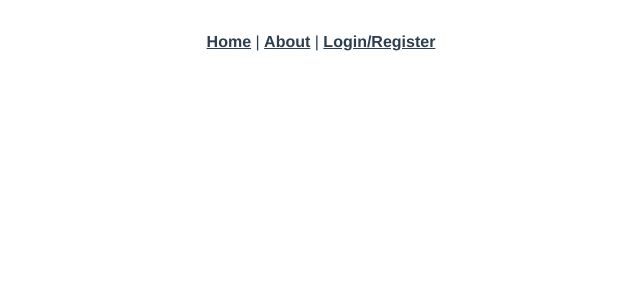
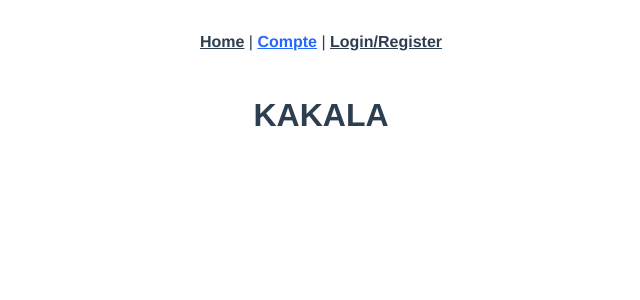
Before and after one commit to Bescore/Test-technique, a Vue app in the folder frontend/: page /compte in a window 1280 px wide. Shown: the top 300 px of the page, without its empty margins (319-959 px from the left). Built offline with nearby package versions, Linux system fonts and the light colour scheme.

Commit message:
route de validatiorn de la place choisi avec les recherche globales de place

```diff
--- a/frontend/src/App.vue
+++ b/frontend/src/App.vue
@@ -2,7 +2,7 @@
 	<div id="app">
 		<nav>
 			<router-link to="/home">Home</router-link> |
-			<router-link to="/about">About</router-link> |
+			<router-link to="/compte">Compte</router-link> |
       <router-link to="/">Login/Register</router-link>
 		</nav>
 		<router-view />
--- a/frontend/src/components/HelloWorld.vue
+++ b/frontend/src/components/HelloWorld.vue
@@ -1,10 +1,10 @@
 <template>
 	<div class="containers">
 		<h2>Garez-vous !</h2>
-		<div  class="sub_contains">
+		<div class="sub_contains">
 			<h4>Quelles sont les places disponible?</h4>
 
-			<div  class="div_place">
+			<div class="div_place">
 				<form v-on:submit.prevent>
 					<input
 						class="recherche"
@@ -24,6 +24,7 @@
 				</p>
 				<form v-on:submit.prevent>
 					<input
+						@click="getThisSpot()"
 						type="submit"
 						class="validate"
 						value="Se garer à cette place"
@@ -31,8 +32,8 @@
 				</form>
 			</div>
 			<div id="sub"></div>
-			<div  class="div_etage">
-				<form  v-on:submit.prevent id="par_etage">
+			<div class="div_etage">
+				<form v-on:submit.prevent id="par_etage">
 					<form class="form_radio">
 						<label for="radio_1">1</label>
 						<input
@@ -112,7 +113,7 @@ export default {
 			"fr-Fr",
 			options
 		)}</div>`;
-		const net=document.getElementById('sub')
+		const net = document.getElementById("sub");
 		net.appendChild(date);
 	},
 	name: "HelloWorld",
@@ -139,7 +140,6 @@ export default {
 			const plac = [];
 			const response = await axios.get("api/test/");
 			response.data.map((element) => {
-				console.log(element);
 				plac.push(element.nom_de_place);
 				this.place = plac;
 			});
@@ -154,6 +154,15 @@ export default {
 				this.place_par_etage = floor_plac;
 				console.log(this.selected);
 			});
+		},
+		async getThisSpot() {
+			const response = await axios.put("api/test/spot", {
+				place: this.selected,
+				userId: localStorage.getItem("othersecret"),
+			});
+			if (response.data == "place non disponible") {
+				alert("cette place de parking n'est pas disponible");
+			}
 		},
 	},
 };
@@ -238,7 +247,7 @@ form#par_etage .recherche {
 .validate:hover {
 	transform: scale(1.1);
 }
-footer{
+footer {
 	padding: 10px;
 }
 </style>
--- /dev/null
+++ b/frontend/src/components/compte.vue
@@ -0,0 +1,13 @@
+<template>
+  <h1>KAKALA</h1>
+</template>
+
+<script>
+export default {
+
+}
+</script>
+
+<style>
+
+</style>
--- a/frontend/src/components/login.vue
+++ b/frontend/src/components/login.vue
@@ -92,7 +92,7 @@ export default {
 				localStorage.getItem("secret") == response.data.token &&
 				localStorage.getItem("othersecret") == response.data.userId
 			) {
-				this.$router.push("/");
+				this.$router.push("/home");
 			} else {
 				alert("mauvaises données");
 			}
--- a/frontend/src/router/index.js
+++ b/frontend/src/router/index.js
@@ -11,13 +11,11 @@ const routes = [
     component: HomeView
   },
   {
-    path: '/about',
-    name: 'about',
-    // route level code-splitting
-    // this generates a separate chunk (about.[hash].js) for this route
-    // which is lazy-loaded when the route is visited.
-    component: () => import(/* webpackChunkName: "about" */ '../views/AboutView.vue')
+    path: '/compte',
+    name: 'compteview',
+    component: () => import(/* webpackChunkName: "about" */ '../views/compte.vue')
   },
+
   {
     path: '/',
     name: 'log',
--- a/frontend/src/views/AboutView.vue
+++ /dev/null
@@ -1,5 +0,0 @@
-<template>
-  <div class="about">
-    <h1>This is an about page</h1>
-  </div>
-</template>
--- /dev/null
+++ b/frontend/src/views/compte.vue
@@ -0,0 +1,20 @@
+<template>
+  <div class="about">
+    <compte/>
+  </div>
+</template>
+
+
+<script>
+import compte from '@/components/compte.vue'
+export default {
+name: 'compteview',
+  components: {
+    compte,
+  },
+}
+</script>
+
+<style>
+
+</style>
```
Also changed, not shown: 1 other file (tests, documents, lock files or other folders).
